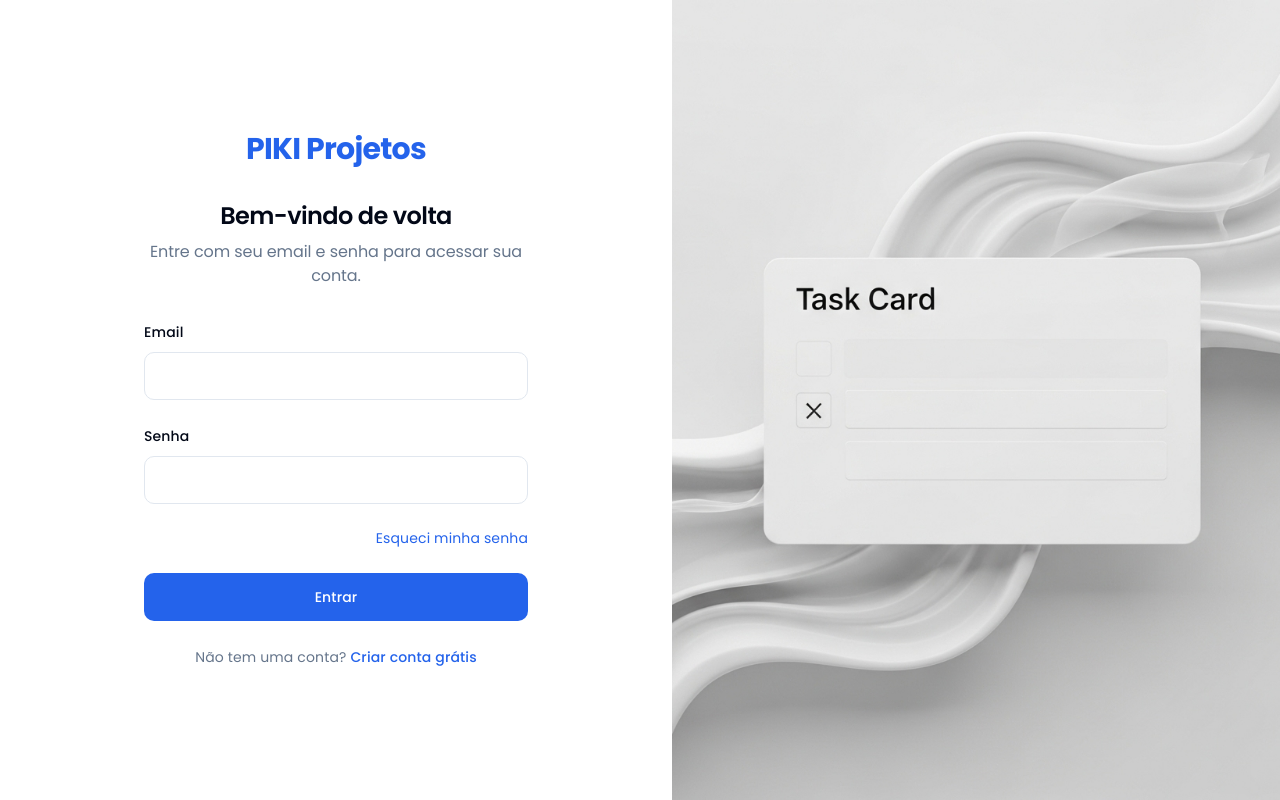
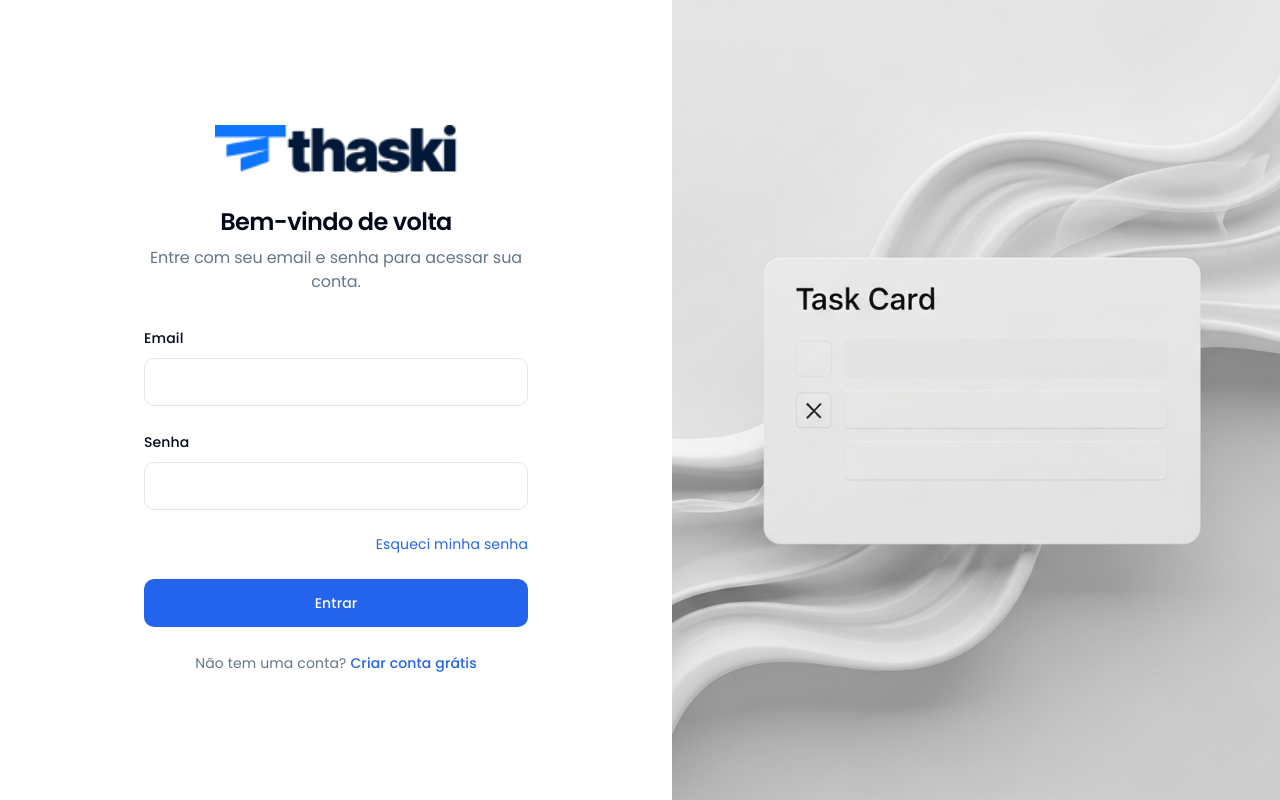
Before and after one commit to RobertMartins2/thaski, a React (Vite) app: page /login in a window 1280 px wide. Built offline with nearby package versions, Linux system fonts and the light colour scheme.

Commit message:
Replace "PIKI Projetos" with logo
Replaced the text "PIKI Projetos" with the provided logo image on the login and signup pages.
-edited src/pages/Login.tsx
-edited src/pages/SignUp.tsx

```diff
--- a/src/pages/Login.tsx
+++ b/src/pages/Login.tsx
@@ -53,7 +53,11 @@ export default function Login() {
       <div className="flex-1 flex items-center justify-center p-8 bg-white">
         <div className="w-full max-w-md">
           <div className="text-center mb-8">
-            <h2 className="text-3xl font-bold text-primary mb-2">PIKI Projetos</h2>
+            <img
+              src="/lovable-uploads/3f25e084-42ff-44b4-8726-5e2bb79309ed.png"
+              alt="PIKI Projetos Logo"
+              className="h-12 mx-auto mb-2"
+            />
           </div>
           {renderAuthContent()}
         </div>
--- a/src/pages/SignUp.tsx
+++ b/src/pages/SignUp.tsx
@@ -46,7 +46,11 @@ export default function SignUp() {
       <div className="flex-1 flex items-center justify-center p-8 bg-white">
         <div className="w-full max-w-md">
           <div className="text-center mb-8">
-            <h2 className="text-3xl font-bold text-primary mb-2">PIKI Projetos</h2>
+            <img
+              src="/lovable-uploads/3f25e084-42ff-44b4-8726-5e2bb79309ed.png"
+              alt="PIKI Projetos Logo"
+              className="h-12 mx-auto mb-2"
+            />
           </div>
           {renderAuthContent()}
         </div>
```
Also changed, not shown: public/lovable-uploads/3f25e084-42ff-44b4-8726-5e2bb79309ed.png (added).
